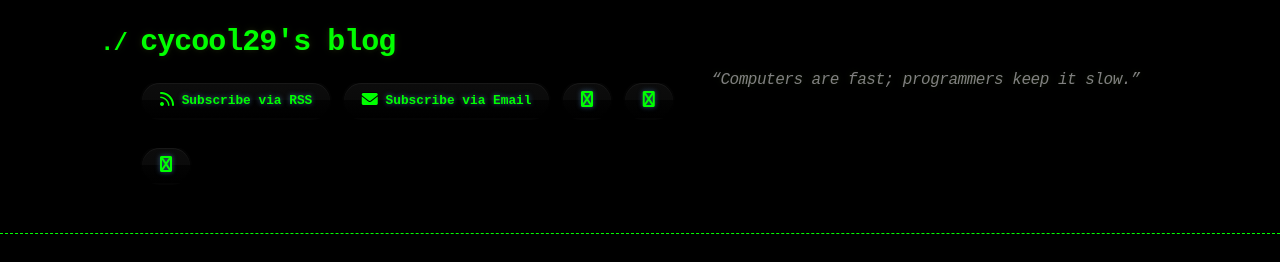
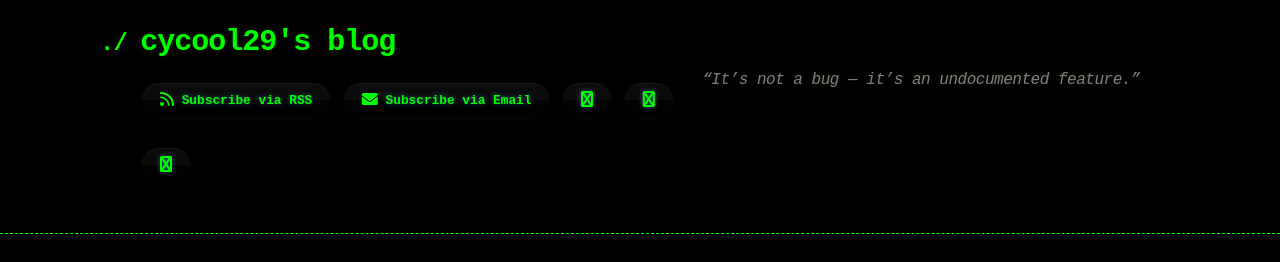
Before and after one commit to cycool29/cycool29.github.io, a Jekyll site: the page built from index.md, in a window 1280 px wide and 900 px high. Shown: the top 262 px of the window. Built offline with Jekyll 4.4.1, drawn with Linux system fonts in a browser that asks for light colours; a style sheet for code colours, icons or effects is not loaded.

Commit message:
Update quotes

```diff
--- a/_config.yml
+++ b/_config.yml
@@ -1,5 +1,5 @@
 title: cycool29's blog
-description: "“Computers are fast; programmers keep it slow.” "
+description: "“It’s not a bug — it’s an undocumented feature.” "
 bio: A high school student. Intermediate in Python, Git, Bash. Learning JavaScript. He/Him. "
 author: cycool29
 url: https://cycool29.github.io
```
